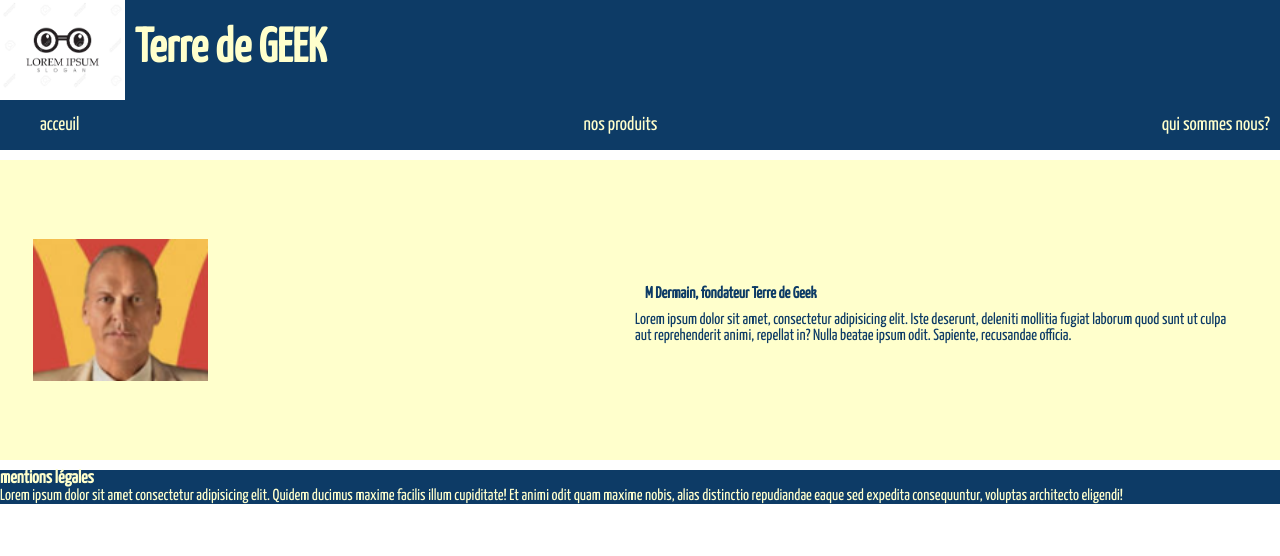
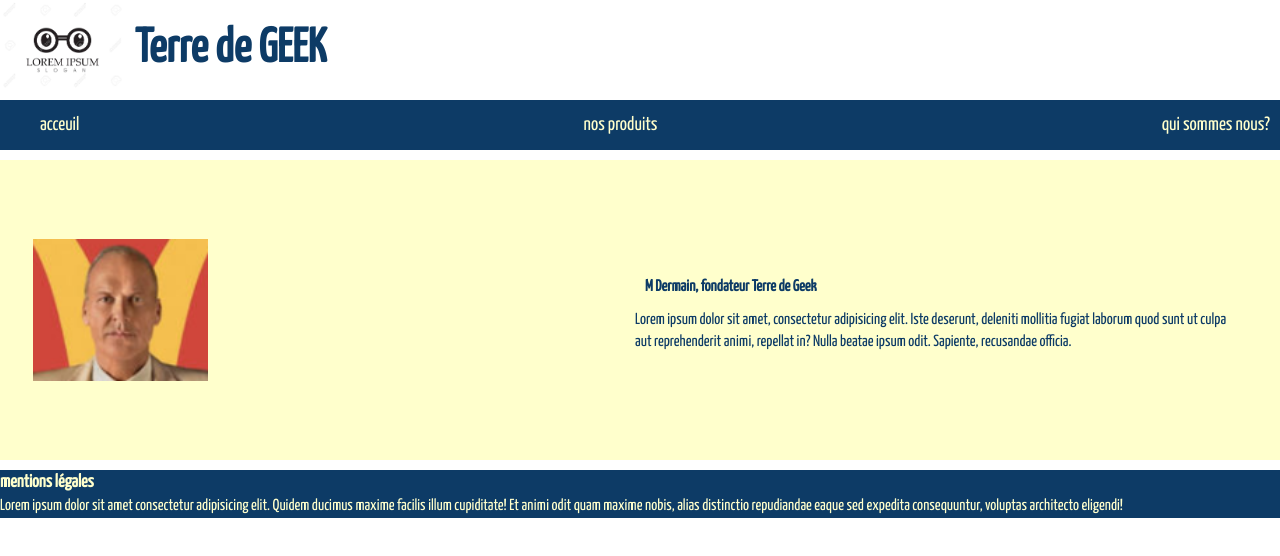
Before and after one commit to AntoineCheminPro/terreDeGeek, a website built with Parcel: page whoAreWeTDG.html in a window 1280 px wide. Built offline with nearby package versions, Linux system fonts and the light colour scheme.

Commit message:
header refactored

```diff
--- a/css/main.css
+++ b/css/main.css
@@ -86,9 +86,109 @@ textarea {
 /* ==========================================================================
    Author's custom styles
    ========================================================================== */
-/* genereal rules */
+
+   /* genereal rules */
+* {
+  margin: 0;
+  font-family: 'Yanone Kaffeesatz', sans-serif;
+}
+
+header {
+  height: 100px;
+  display: flex;
+  background-color: #fff;
+  color: #0D3B66;
+}
+
+nav {
+  height: 50px;
+}
+
+nav ul {
+  display: flex;
+  justify-content: space-between;
+  align-items: center;
+  height: 100%;
+  list-style-type: none;
+}
+
+nav ul li {
+  margin-right: 10px;
+}
+
+a {
+  text-decoration: none;
+  font-size: larger;
+  color: #FFFFCC;
+}
+
+div {
+  width: 50%;
+  padding: 5px;
+}
+
+
+section {
+  height: 300px;
+  margin : 10px;
+  display: flex;
+  align-items: center;
+  justify-content: center;
+}
+
+article {
+  display: flex;
+  justify-content: space-between;
+  align-items: center;
+}
+
+section>div {
+  height: 32vh;
+  margin : 10px;
+}
+
+H1 {
+  margin :10px;
+  height: auto;
+  width: 66%;
+  align-self: center;
+  justify-self: flex-end;
+  font-size: 3em;
+}
+h2, h3, h4 {
+  margin:10px;
+}
+
+h4 {
+  justify-self: baseline;
+}
+h6 {
+  font-size: large;
+}
+
 
 /* utility classes */
+
+
+.mainBG {
+  background-color:  #0D3B66;
+  color: #FFFFCC;
+}
+
+.secondBG {
+  background-color:  #FFFFCC;
+  color: #0D3B66;
+}
+
+.logo {
+  max-width: 33%;
+  height: auto;
+}
+
+.photo {
+  width : 175px;
+  height: auto;
+  }
 
 /* specific classes */
 
--- a/css/pageViergeTerreDeGeek.CSS
+++ b/css/pageViergeTerreDeGeek.CSS
@@ -1,4 +1,4 @@
-* {
+/* * {
     margin: 0;
     font-family: 'Yanone Kaffeesatz', sans-serif;
 }
@@ -87,4 +87,4 @@ h4 {
 }
 h6 {
     font-size: large;
-}
+} */
--- a/whoAreWeTDG.html
+++ b/whoAreWeTDG.html
@@ -5,11 +5,12 @@
     <meta name="viewport" content="width=device-width, initial-scale=1.0">
     <title>Terre de GEEK</title>
     <link href="https://fonts.googleapis.com/css2?family=Yanone+Kaffeesatz&display=swap" rel="stylesheet">
-<link rel="stylesheet" href="css\pageViergeTerreDeGeek.CSS">
+<link rel="stylesheet" href="css\main.CSS">
 </head>
+
 <body>
 
-    <header class="mainBG">
+    <header>
      <img class="logo" src="img\88478248-logo-geek-modèle-de-logo-vectoriel-logo-geek-modèle-de-logo-vectoriel.jpg" alt="logo terre de GEEk">
      <h1>Terre de GEEK</h1>
     </header>
```
Also changed, not shown: homeTDG.html (+2 -2 lines), index.html (+1 -1 lines), pageViergeTerreDeGeek.html (+2 -2 lines), productTDG.html (+5 -3 lines).
